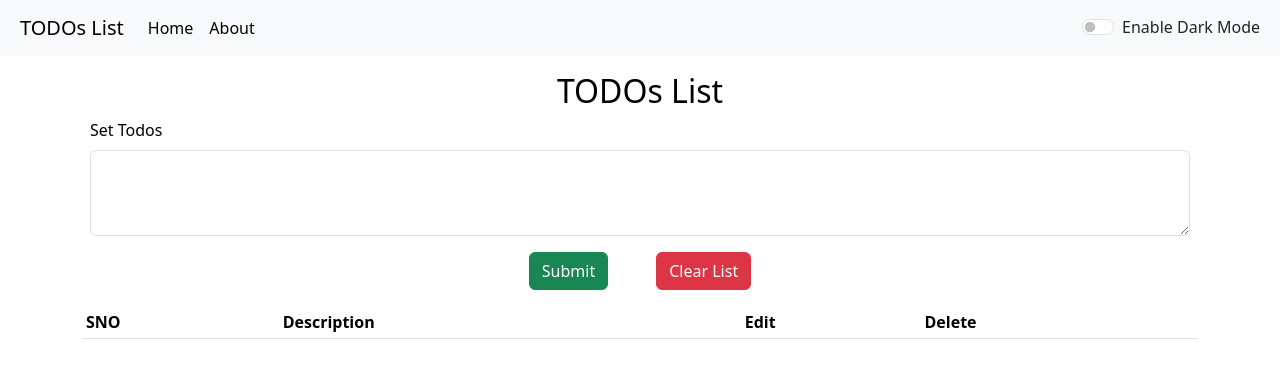
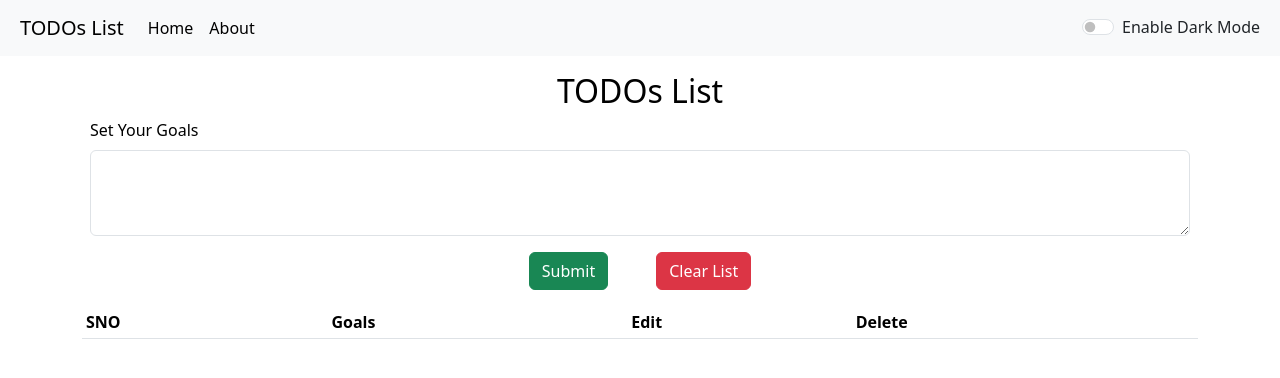
Before and after one commit to Anant-Padhiyar/TODOs-List, a Next.js app: page / in a window 1280 px wide. Shown: the top 378 px of the page. Built offline with nearby package versions, Linux system fonts and the light colour scheme.

Commit message:
Update Homepage.jsx

```diff
--- a/pages/Components/Homepage.jsx
+++ b/pages/Components/Homepage.jsx
@@ -96,7 +96,7 @@ style={{ backgroundColor: mode === 'light' ? 'white' : 'black', color: mode ===
 
 <div className="mb-3 mx-2">
 <label htmlFor="desc" className="form-label">
-Set Todos
+Set Your Goals
 </label>
 <textarea className="form-control" id="desc" rows="3" value={Desc} onChange={handleDescChange}
 style={{ backgroundColor: mode === 'light' ? 'white' : 'black', color: mode === 'light' ? 'black' : 'white' }}></textarea>
@@ -114,7 +114,7 @@ style={{ backgroundColor: mode === 'light' ? 'white' : 'black', color: mode ===
 <th scope="col">SNO</th>
 {/*
 <th scope="col">Title</th>*/}
-<th scope="col">Description</th>
+<th scope="col">Goals</th>
 <th scope="col">Edit</th>
 <th scope="col">Delete</th>
 </tr>
```
